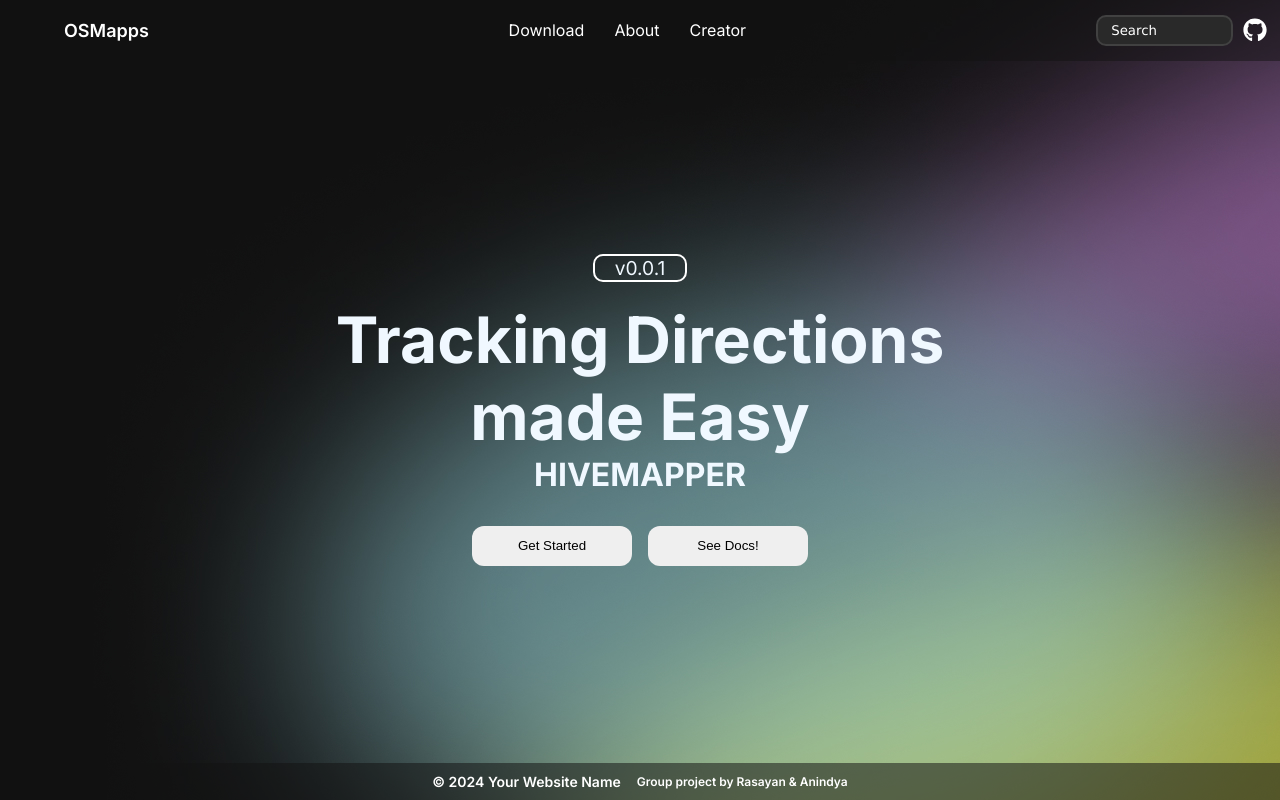
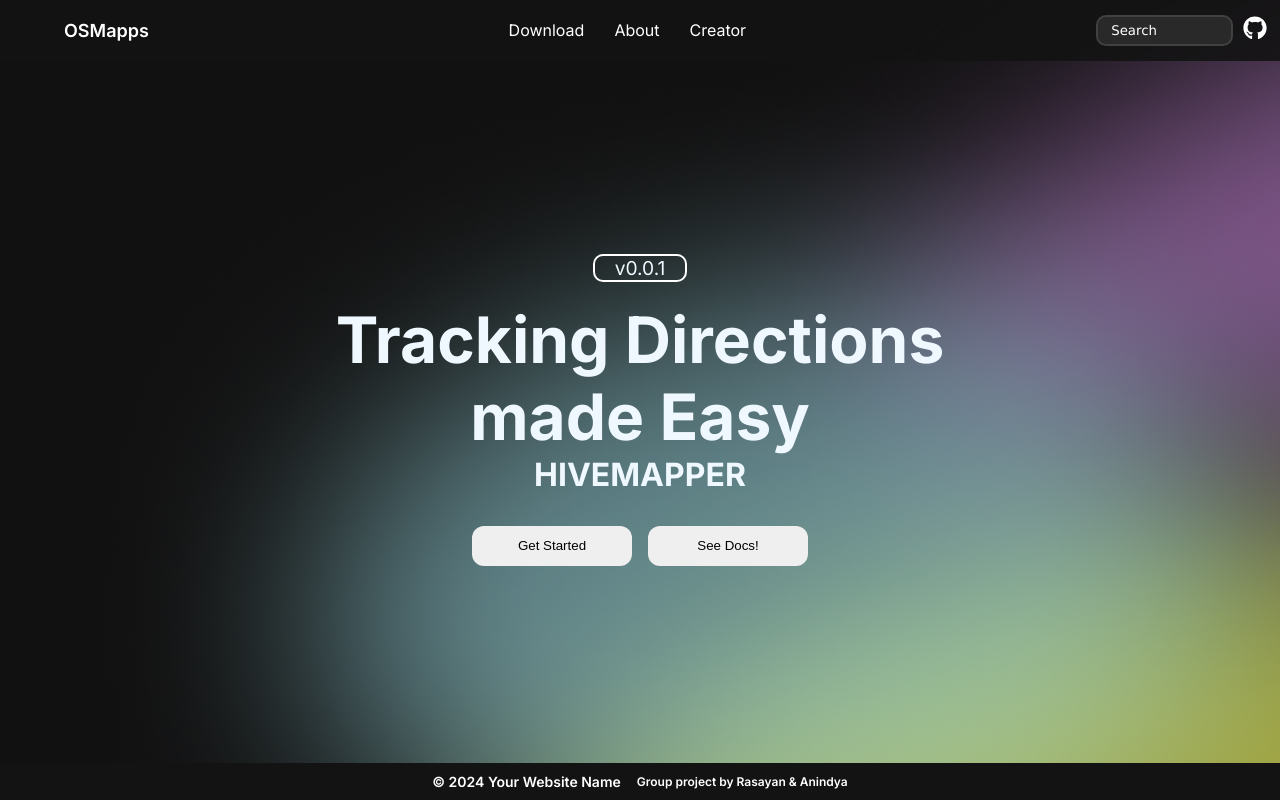
Before and after one commit to Rasayan/nextjs-chat, a Next.js app: page / in a window 1280 px wide. Built offline with nearby package versions, Linux system fonts and the light colour scheme.

Commit message:
Resolved error

```diff
--- a/src/components/Navbar.js
+++ b/src/components/Navbar.js
@@ -50,7 +50,9 @@
             onBlur={handleSearchBlur}
             className={`${styles['search-bar']} ${isSearchActive ? styles.active : ''}`}
           />
-          <FaGithub className={styles['github-icon']} />
+          <a href='https://github.com/Rasayan/nextjs-chat'>
+            <FaGithub className={styles['github-icon']} />
+          </a>
         </div>
       </div>
     </nav>
--- a/styles/Footer.module.css
+++ b/styles/Footer.module.css
@@ -1,11 +1,12 @@
 .footer {
-    background-color: #13131388;
+    background-color: #131313;
     color: white;
     padding: 10px 0;
     text-align: center;
     position: fixed;
     width: 100%;
     bottom: 0;
+    z-index: 100;
   }
 
   .footerContent {
--- a/styles/Navbar.module.css
+++ b/styles/Navbar.module.css
@@ -1,18 +1,18 @@
 .navbar {
-    background-color: rgba(19, 19, 19, 0.5);
+    background-color: rgba(19, 19, 19, 0.9);
     position: fixed;
     top: 0;
     width: 94%;
     z-index: 1000;
     transition: background-color 0.3s ease-in-out;
-    padding: 0 4em; /* Added padding to both right and left */
+    padding: 0 4em;
   }
 
   .navbar-container {
     display: flex;
     justify-content: space-between;
     align-items: center;
-    padding: 15px 0; /* Adjusted padding */
+    padding: 15px 0;
   }
 
   .navbar-left,
@@ -23,7 +23,7 @@
   }
 
   .navbar-left {
-    margin-right: 10px; /* Adjusted margin to create space between icon and heading */
+    margin-right: 10px;
     font-weight: 600;
   }
 
--- a/styles/page.module.css
+++ b/styles/page.module.css
@@ -198,7 +198,7 @@
 
 .mapControls {
   position: absolute;
-  bottom: 20px;
+  bottom: 2.5em;
   left: 50%;
   transform: translateX(-50%);
   z-index: 2;
```
Also changed, not shown: src/app/mapz/page.js (+30 -5 lines).
